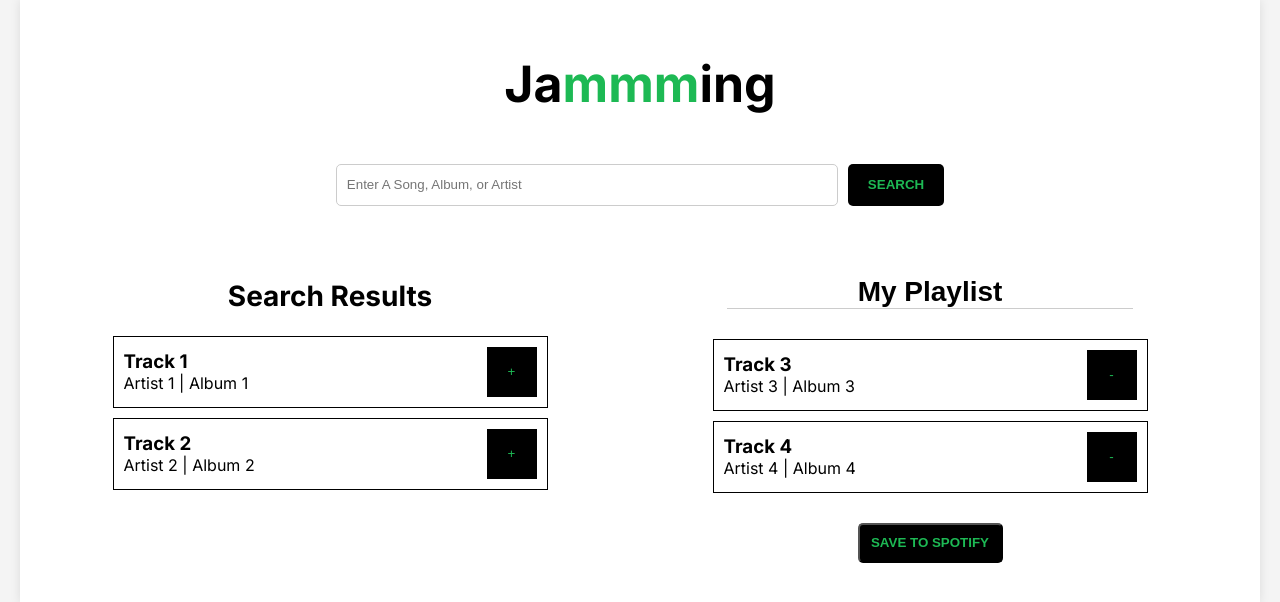
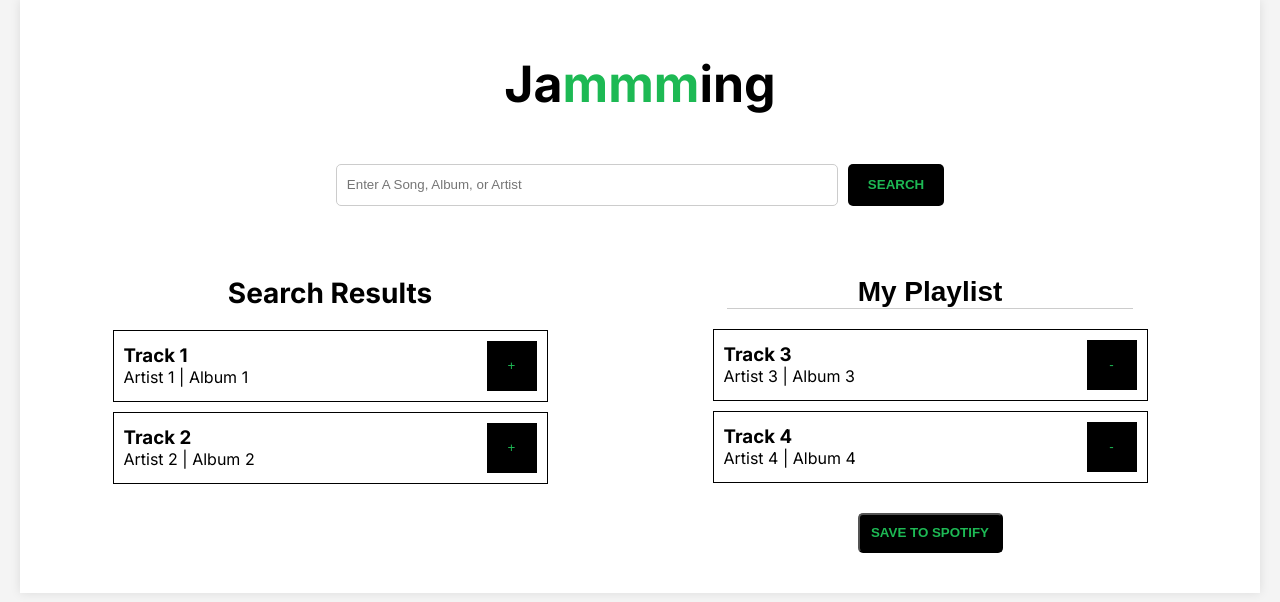
Before and after one commit to anishsharma21/jammming, a React (Create React App) app: page / in a window 1280 px wide. Shown: the top 602 px of the page. Built offline with nearby package versions, Linux system fonts and the light colour scheme.

Commit message:
Update CSS styles in Playlist and SearchResults components

```diff
--- a/src/Playlist/Playlist.module.css
+++ b/src/Playlist/Playlist.module.css
@@ -15,7 +15,7 @@
   font-size: 1.75em;
   text-align: center;
   padding: 0;
-  margin-bottom: 20px;
+  margin-bottom: 10px;
   font-weight: 700; /* Make the font weight similar to the search result header */
   color: black; /* Change the color to match the search result header */
 }
--- a/src/SearchResults/SearchResults.js
+++ b/src/SearchResults/SearchResults.js
@@ -6,7 +6,6 @@ function SearchResults({ searchResults }) {
   return (
     <div className={styles.SearchResults}>
       <h2 className={styles.SearchResultsHeader}>Search Results</h2> {/* Apply the new class here */}
-      <div className={styles.placeholder}></div> {/* Add this line */}
       <TrackList tracks={searchResults} />
     </div>
   );
--- a/src/SearchResults/SearchResults.module.css
+++ b/src/SearchResults/SearchResults.module.css
@@ -7,6 +7,8 @@
 .SearchResultsHeader {
   text-align: center;
   font-size: 1.75em;
+  margin-bottom: 20px;
+  margin-top: 20px;
 }
 
 .SearchResults .placeholder {
```
Also changed, not shown: src/Track/Track.module.css (line endings or trailing spaces).
